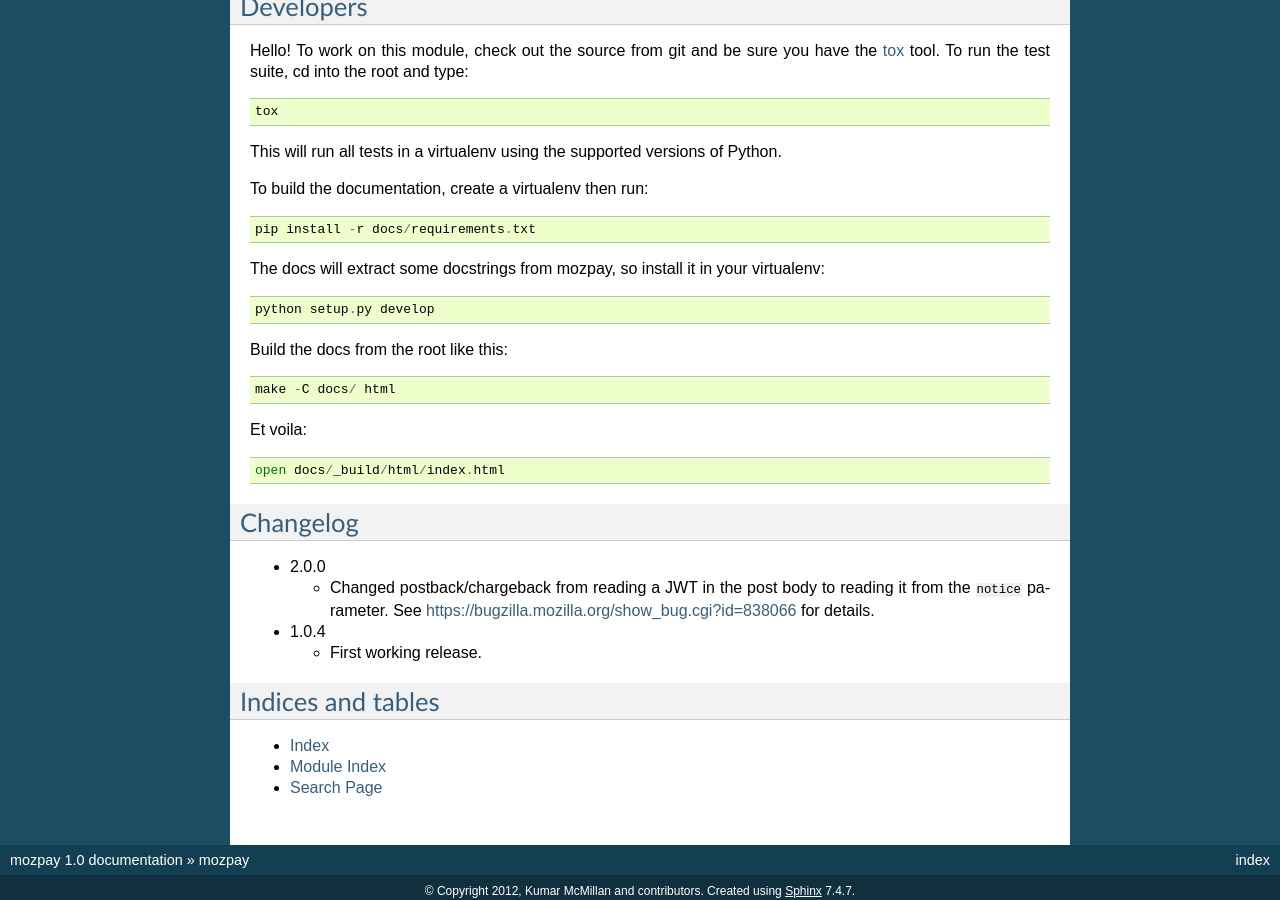
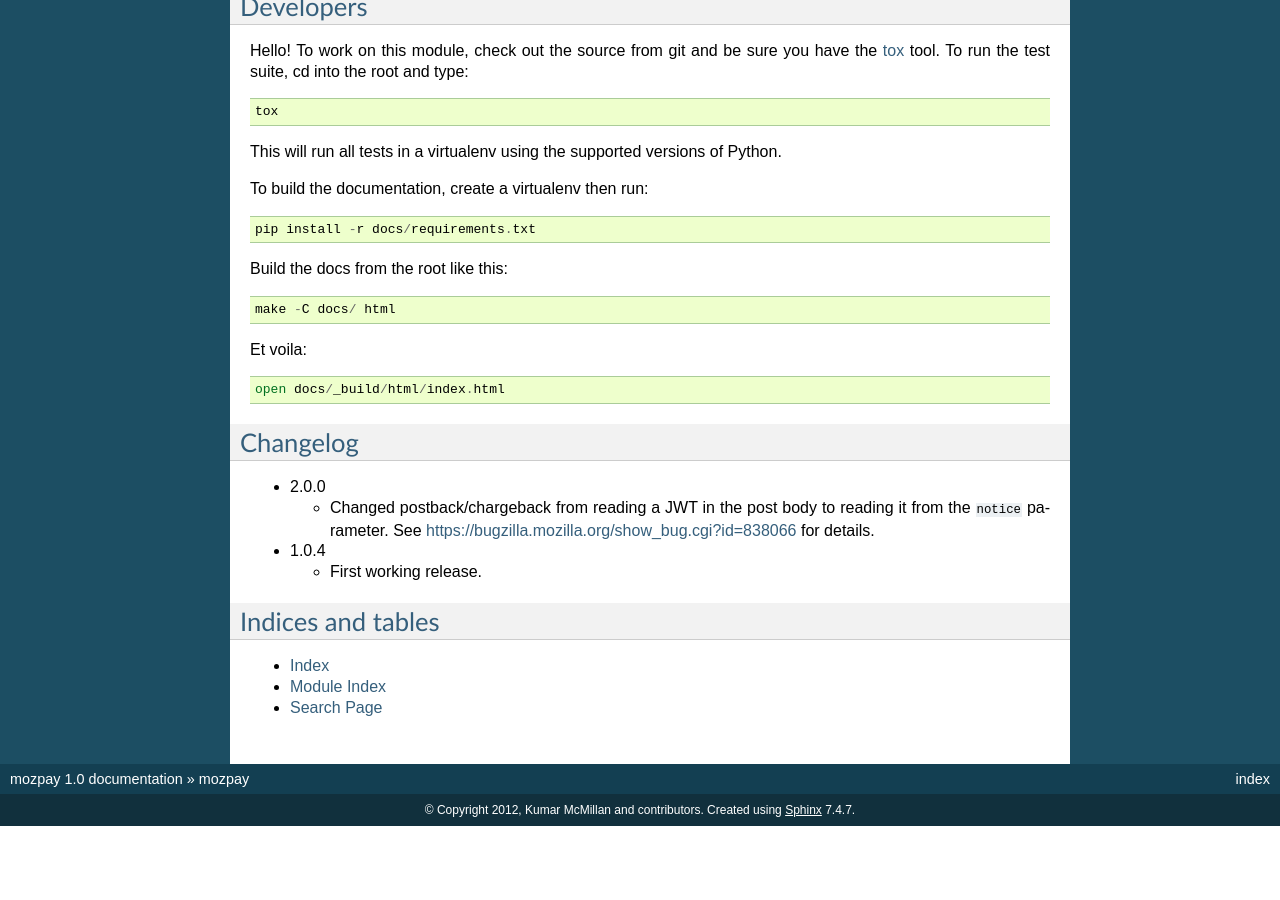
Before and after one commit to mozilla/mozpay-py, a Sphinx documentation site: the page built from docs/index.rst, in a window 1280 px wide and 900 px high, scrolled down 2762 px. Built offline with Sphinx 7.4.7, drawn with Linux system fonts in a browser that asks for light colours; after the commit the page ends 3588 px from its top, so only the background shows below that.

Commit message:
Oops, fixed mozpay req for docs

```diff
--- a/docs/index.rst
+++ b/docs/index.rst
@@ -174,11 +174,6 @@ To build the documentation, create a virtualenv then run::
 
     pip install -r docs/requirements.txt
 
-The docs will extract some docstrings from mozpay, so install it in your
-virtualenv::
-
-    python setup.py develop
-
 Build the docs from the root like this::
 
     make -C docs/ html
--- a/docs/requirements.txt
+++ b/docs/requirements.txt
@@ -1 +1,4 @@
 Sphinx>=1.1.3
+
+# Install local mozpay for API docs:
+.
```
